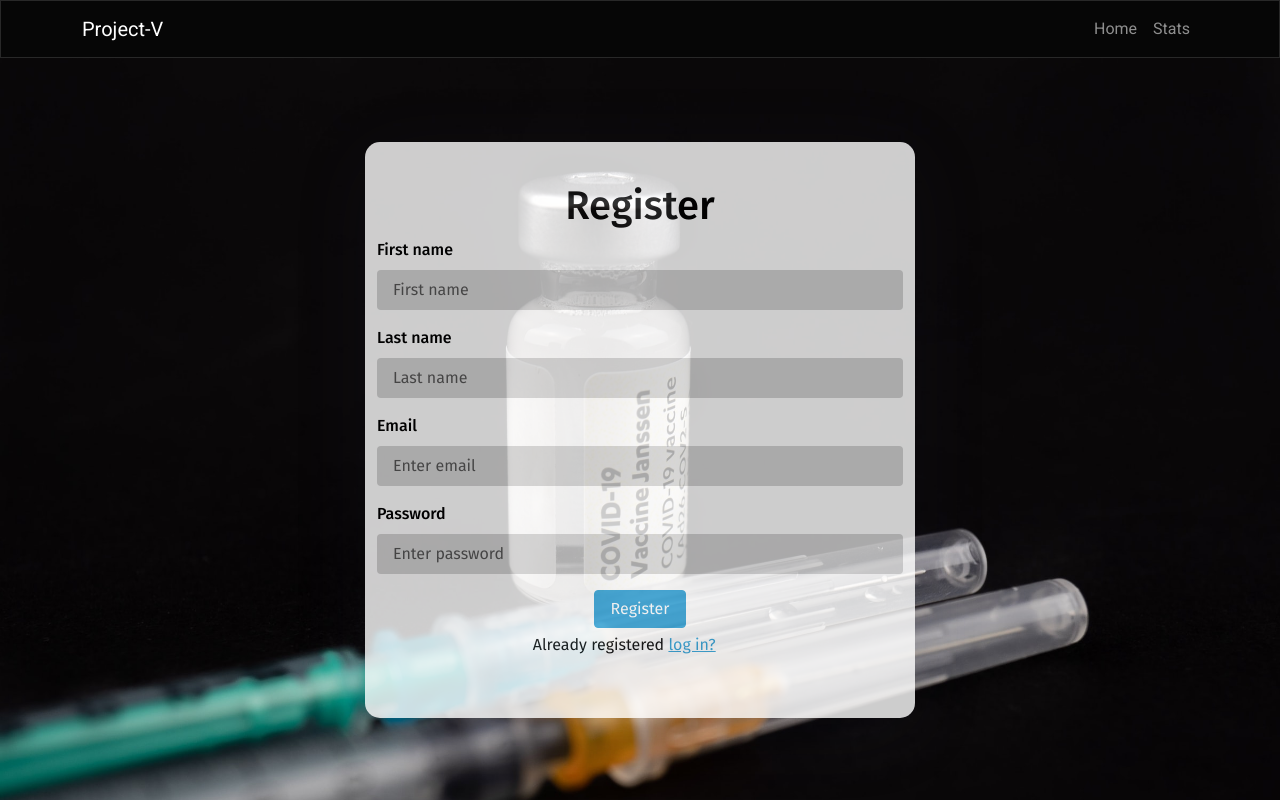
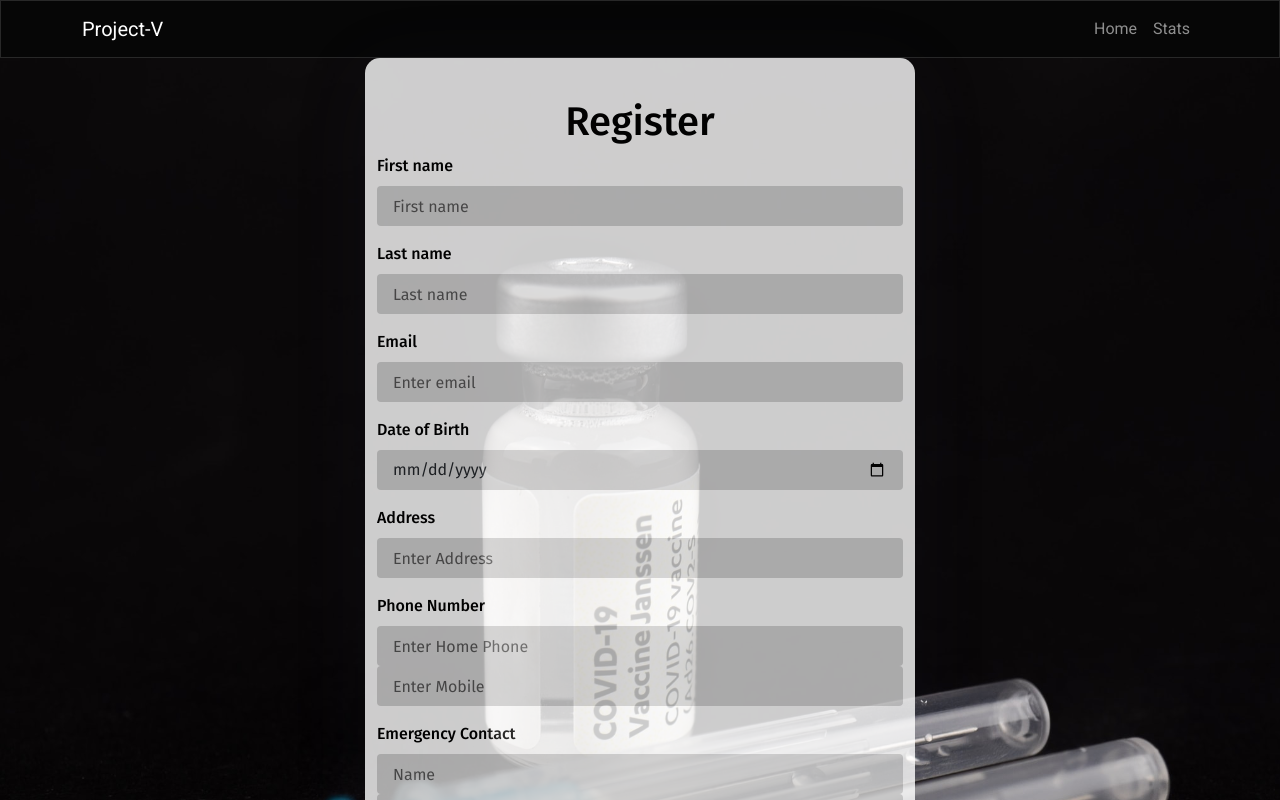
Before and after one commit to abhigitit/COVID-19-Database-Management, a React (Create React App) app in the folder frontend/: page /register in a window 1280 px wide. Shown: the top 800 px of the page. Built offline with nearby package versions, Linux system fonts and the light colour scheme.

Commit message:
ui changes

```diff
--- a/frontend/package.json
+++ b/frontend/package.json
@@ -10,6 +10,7 @@
     "bootstrap": "^5.1.3",
     "react": "^17.0.2",
     "react-bootstrap": "^1.6.4",
+    "react-bootstrap-date-picker": "^5.1.0",
     "react-dom": "^17.0.2",
     "react-router-dom": "^5.3.0",
     "react-scripts": "4.0.3",
--- a/frontend/src/App.js
+++ b/frontend/src/App.js
@@ -8,6 +8,7 @@
 import Login from "./screens/LoginPage/Login";
 import Register from "./screens/Register/Register";
 import SuccessRegister from "./screens/SuccessRegister/SuccessRegister";
+import SlotBooking from "./screens/SlotBooking/SlotBooking";
 
 
 
@@ -20,6 +21,7 @@
        <Route path ='/login' component ={Login} />
        <Route path ='/register' component ={Register} />
        <Route path ='/success' component ={SuccessRegister} />
+       <Route path ='/slotBooking' component ={SlotBooking} />
       </main>
 
       <Footer/>
--- a/frontend/src/screens/Register/Register.js
+++ b/frontend/src/screens/Register/Register.js
@@ -3,6 +3,7 @@
 import React, { Component } from "react";
 import axios from "axios";
 var responseStatus;
+
 
 export default class Register extends Component {
   constructor() {
@@ -81,6 +82,71 @@
                   value={this.state.fields["Email"]}
                 />
               </div>
+
+              <div className="form-group">
+                <label>Date of Birth</label>
+                <input
+                  type="date"
+                  className="form-control"
+                  placeholder="Enter DOB"
+                  name="DOB"
+                  onChange={this.onChange}
+                  value={this.state.fields["DOB"]}
+                />
+              </div>
+
+              <div className="form-group">
+                <label>Address</label>
+                <input
+                  type="text"
+                  className="form-control"
+                  placeholder="Enter Address"
+                  name="address"
+                  onChange={this.onChange}
+                  value={this.state.fields["address"]}
+                />
+              </div>
+
+              <div className="form-group">
+                <label>Phone Number</label>
+                <input
+                  type="text"
+                  className="form-control"
+                  placeholder="Enter Home Phone"
+                  name="homephone"
+                  onChange={this.onChange}
+                  value={this.state.fields["homephone"]}
+                />
+                <input
+                  type="text"
+                  className="form-control"
+                  placeholder="Enter Mobile"
+                  name="mobile"
+                  onChange={this.onChange}
+                  value={this.state.fields["mobile"]}
+                />
+              </div>
+
+              <div className="form-group">
+                <label>Emergency Contact</label>
+                <input
+                  type="text"
+                  className="form-control"
+                  placeholder="Name"
+                  name="name"
+                  onChange={this.onChange}
+                  value={this.state.fields["name"]}
+                />
+                <input
+                  type="text"
+                  className="form-control"
+                  placeholder="Phone"
+                  name="phone"
+                  onChange={this.onChange}
+                  value={this.state.fields["phone"]}
+                />
+              </div>
+
               <div className="form-group">
                 <label>Password</label>
                 <input
--- /dev/null
+++ b/frontend/src/screens/SlotBooking/SlotBooking.js
@@ -0,0 +1,13 @@
+import React from 'react'
+import './SlotBooking.css'
+
+
+const Stats = () => {
+    return (
+        <div className="SlotBooking">
+        <h1>Slot Booking Page</h1>
+       </div>
+    )
+}
+
+export default Stats
--- a/frontend/src/screens/SuccessRegister/SuccessRegister.css
+++ b/frontend/src/screens/SuccessRegister/SuccessRegister.css
@@ -1,6 +1,5 @@
-.buttonContainer {
+.D.buttonContainer {
   margin-top: 50px;
-
   display: flex;
   justify-content: space-evenly;
 }
@@ -10,7 +9,15 @@
   min-height: 93vh;
   display: flex;
   align-items: center;
-  /* background-image: url("../../img3.jpg"); */
   background-position: center;
   background-size: cover;
 }
+
+@media only screen and (min-width: 1200px) {
+
+  .title {
+    padding: 0 100px;
+    color: black;
+    font-size: 50px;
+  }
+}
--- a/frontend/src/screens/SuccessRegister/SuccessRegister.js
+++ b/frontend/src/screens/SuccessRegister/SuccessRegister.js
@@ -1,19 +1,28 @@
 import React, { Component } from 'react'
-import { Button } from 'react-bootstrap';
+import { Container,Row , Button} from 'react-bootstrap'
 
 import './SuccessRegister.css'
 
 export default class SuccessRegister extends Component {
     render() {
         return (
-            <div className="D">
-                   <div className = "buttonContainer">
+            <div className="main">
+            <Container>
+                <Row>
+                    <div className="auth-inner">
+                    <div className="intro-text">
+                        <h1 className='title'>Succesfully Registered</h1>
+                    </div>
+                    <div className = "buttonContainer">
                         < a href ="/login">
                             <Button size='lg' className='landingButton' variant='outline-primary' > Login </Button>
                         </a>
-                       </div>
                     </div>
+                    </div>
+                    </Row>
+            </Container>
 
+        </div>
         );
     }
 }
```
Also changed, not shown: frontend/src/screens/SlotBooking/SlotBooking.css (added), 1 other file (tests, documents, lock files or other folders).
